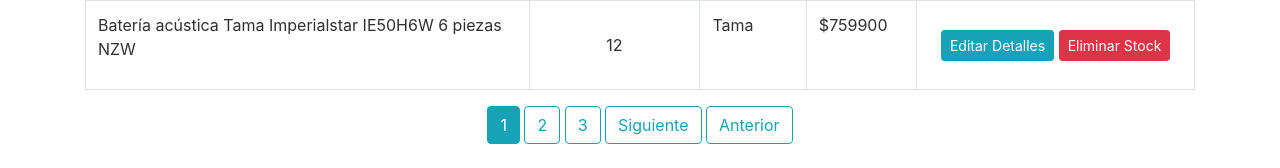
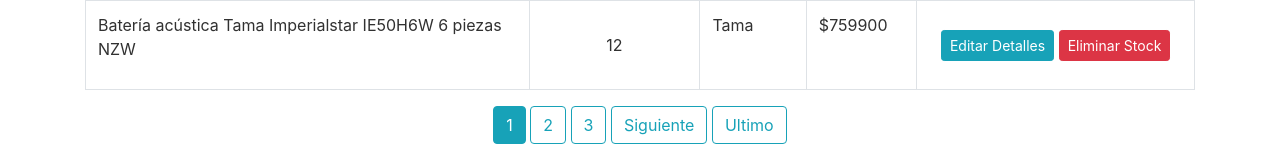
Before and after one commit to KrizXD/MusicProBodega, a Django app: page /inventory/ in a window 1280 px wide. Shown: the part 842-1010 px from the top of the page. Run offline with Django 3.2, Linux system fonts and the light colour scheme; data comes from the database, SQL or seed files in the repository; some libraries are stand-ins or nearby versions.

Commit message:
inventory.html

```diff
--- a/inventory/templates/inventory.html
+++ b/inventory/templates/inventory.html
@@ -86,7 +86,7 @@
 
             {% if page_obj.has_next %}
                 <a class="btn btn-outline-info mb-4" href="?page={{ page_obj.next_page_number }}">Siguiente</a>
-                <a class="btn btn-outline-info mb-4" href="?page={{ page_obj.paginator.num_pages }}">Anterior</a>
+                <a class="btn btn-outline-info mb-4" href="?page={{ page_obj.paginator.num_pages }}">Ultimo</a>
             {% endif %}
 
         {% endif %}
```
